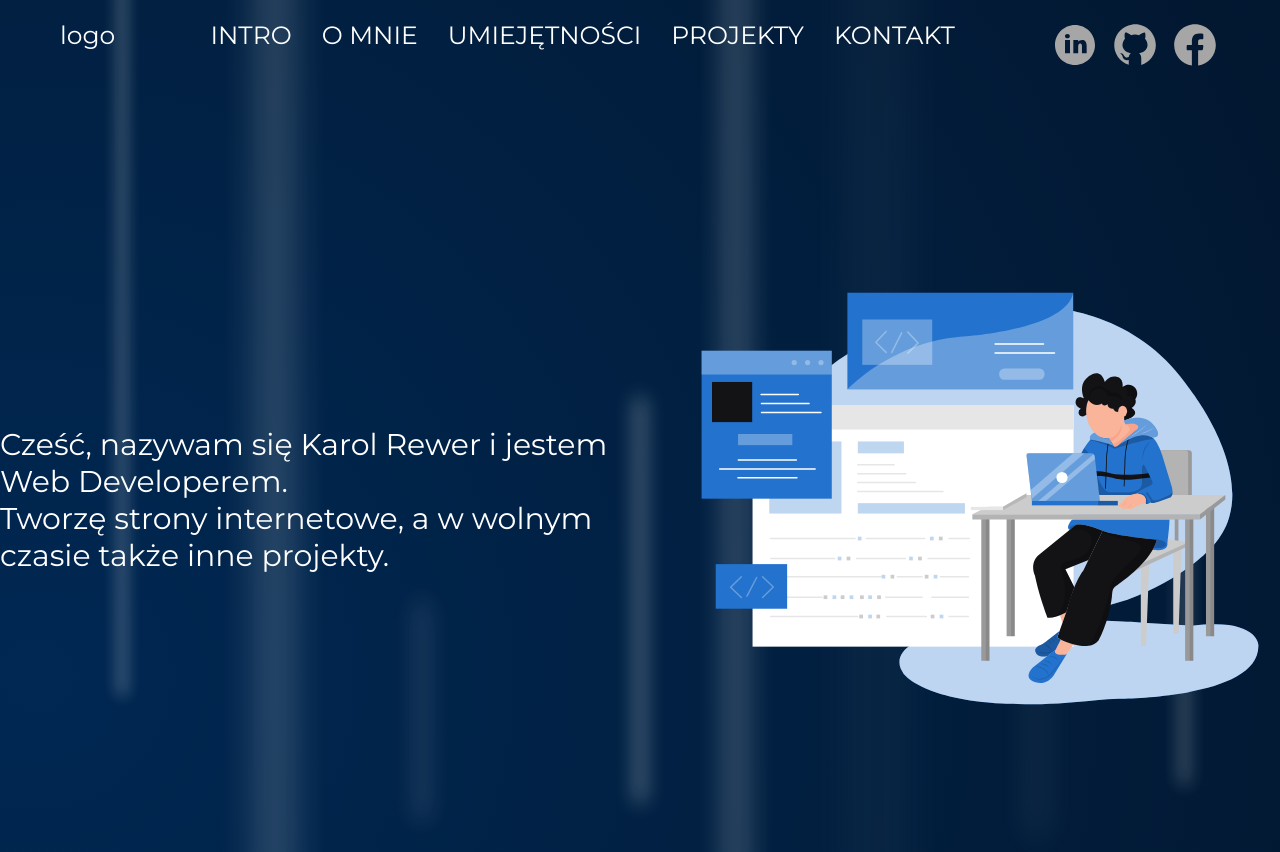
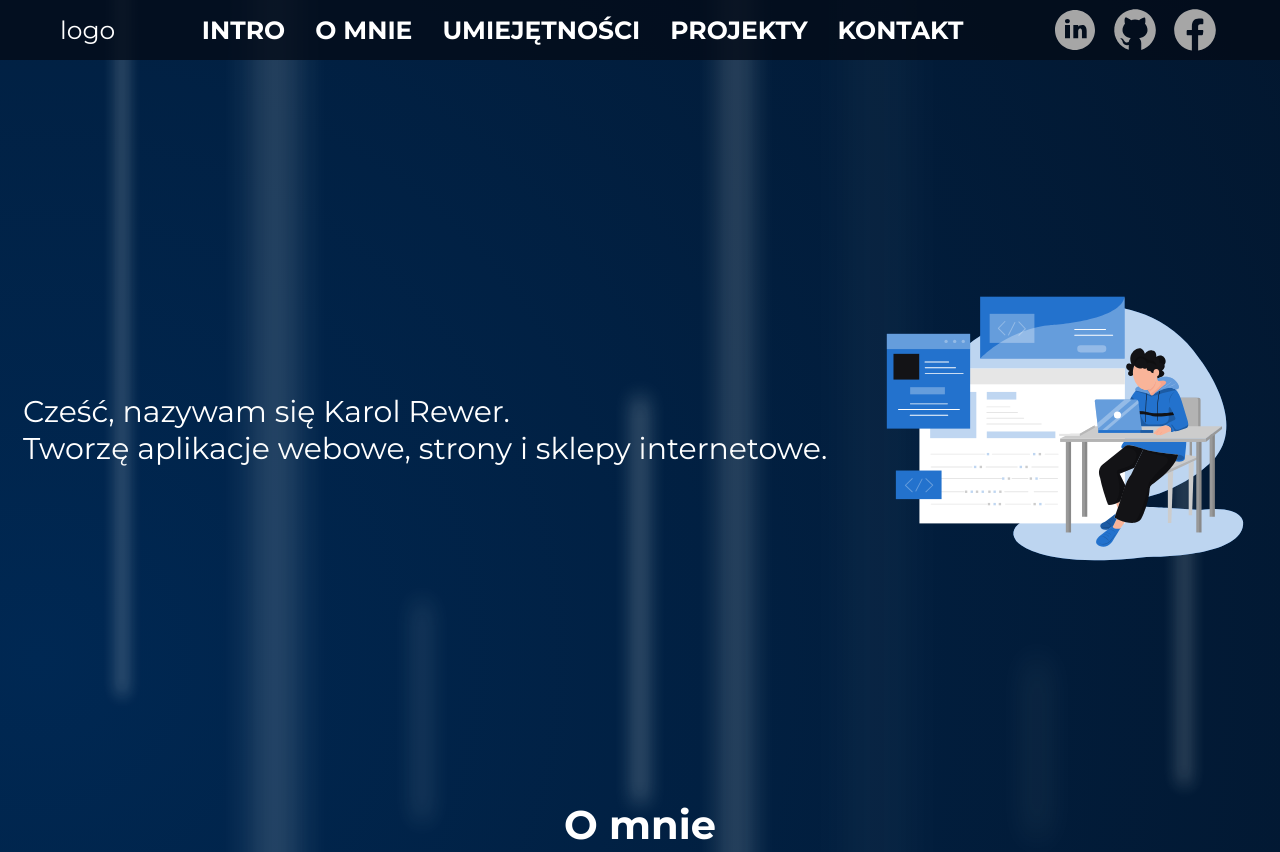
Before and after one commit to karolrewer/Portfolio-simple, a plain HTML site: page index.html in a window 1280 px wide. Shown: the top 852 px of the page. Drawn offline with Linux system fonts and the light colour scheme.

Commit message:
add fixed position, icons and hover effects to navigation bar

```diff
--- a/index.html
+++ b/index.html
@@ -17,35 +17,35 @@
         <nav class="navbar">
             <div class="navbar__logo">logo</div>
             <div class="navbar__main">
-                <a href="#home">INTRO</a>
-                <a href="#about">O MNIE</a>
-                <a href="#skills">UMIEJĘTNOŚCI</a>
-                <a href="#projects">PROJEKTY</a>
-                <a href="#contact">KONTAKT</a>
+                <a class="grow" href="#home">INTRO</a>
+                <a class="grow" href="#about">O MNIE</a>
+                <a class="grow" href="#skills">UMIEJĘTNOŚCI</a>
+                <a class="grow" href="#projects">PROJEKTY</a>
+                <a class="grow" href="#contact">KONTAKT</a>
             </div>
             <div class="navbar__icons">
-                <img class="navbar__icons--img" src="assets/icons8-linkedin-circled.svg" alt="linkedin-icon">
-                <img class="navbar__icons--img" src="assets/icons8-github.svg" alt="github-icon">
-                <img class="navbar__icons--img" src="assets/icons8-facebook.svg" alt="facebook-icon">
+                <img class="navbar__icons--img grow" src="assets/icons8-linkedin-circled.svg" alt="linkedin-icon">
+                <img class="navbar__icons--img grow" src="assets/icons8-github.svg" alt="github-icon">
+                <img class="navbar__icons--img grow" src="assets/icons8-facebook.svg" alt="facebook-icon">
             </div>
         </nav>
         <div class="container__home" id="home">
             <div class="home__text">
-                <p>Cześć, nazywam się Karol Rewer i jestem Web Developerem.<br>Tworzę strony internetowe, a w wolnym czasie także inne projekty.</p>
+                <p>Cześć, nazywam się Karol Rewer.<br>Tworzę aplikacje webowe, strony i sklepy internetowe.</p>
             </div>
             <div class="home__image">
                 <img class="home__image--img" src="assets/Software-Developer.svg" alt="image-Software-Developer">
             </div>
         </div>
-        <h1 class="section__header" id="about">O mnie</h1>
-        <div class="container__about">
+        <h1 class="section__header">O mnie</h1>
+        <div class="container__about" id="about">
             <div class="about__image">
                 <img class="about__image--img" src="assets/Desktop - 3.svg" alt="image-desktop">
             </div>
             <p class="about__text">Programowaniem poważnie zainteresowałem się w 2022 r. Z początku chciałem na własną rękę stworzyć prosty sklep internetowy na potrzeby rodzinnego interesu, jednakże im bardziej zagłębiałem się w problematykę tworzenia aplikacji webowych, tym większe stawało się moje zainteresowanie tematem.<br><br>Niedługo po rozpoczęciu nauki programowania, dzięki precyzyjnym wskazówkom z portalu The Odin Project poznałem techstack MERN oraz szereg innych zagadnień związanych z rozwijaniem nowoczesnych aplikacji. Obecnie pragnę sprawdzić się w komercyjnych projektach, wobec czego jestem otwarty na wszelkie propozycje współpracy.</p>
         </div>
-        <h1 class="section__header" id="skills">Umiejętności</h1>
-        <div class="container__skills">
+        <h1 class="section__header">Umiejętności</h1>
+        <div class="container__skills" id="skills">
             <div class="skills__text">Znam następujące technologie:<br><br>Frontend - HTML, CSS, SASS, JS, React<br>Backend - nodeJS, express.js<br>Bazy danych - MongoDB, Mongoose</div>
             <div class='stage-cube-cont'>
                 <div class='cubespinner'>
@@ -70,10 +70,10 @@
                 </div>
             </div>
         </div>
-        <h1 class="section__header" id="projects">Projekty</h1>
-        <div class="projects">Projekty</div>
-        <h1 class="section__header" id="contact">Kontakt</h1>
-        <div class="contact">Kontakt</div>
+        <h1 class="section__header">Projekty</h1>
+        <div class="projects" id="projects">Projekty</div>
+        <h1 class="section__header">Kontakt</h1>
+        <div class="contact" id="contact">Kontakt</div>
         <div class="footer">Footer</div>
         <div class='light x1'></div>
         <div class='light x2'></div>
--- a/src/styles.css
+++ b/src/styles.css
@@ -52,23 +52,35 @@ a:active, a {
 }
 
 .navbar {
-    display: flex;
-    flex-direction: row;
-    justify-content: space-between;
-    padding-top: 2rem;
+  position: fixed;
+  top: 0;
+  left: 0;
+  right: 0;
+  display: flex;
+  flex-direction: row;
+  justify-content: space-between;
+  min-height: 6rem;
+  background-color: rgba(4, 12, 24, 0.8);
+  z-index: 20;
 }
 
 .navbar__logo {
     font-size: 2.5rem;
     padding-left: 6rem;
     color: white;
+    display: flex;
+    justify-content: center;
+    align-items: center;
 }
 
 .navbar__main {
     font-size: 2.5rem;
     color: white;
     display: flex;
+    justify-content: center;
+    align-items: center;
     gap: 3rem;
+    font-weight: bold;
 }
 
 .navbar__icons {
@@ -77,6 +89,7 @@ a:active, a {
     color: white;
     display: flex;
     flex-direction: row;
+    align-items: center;
     gap: 10px;
 }
 
@@ -99,7 +112,14 @@ CSS responsible for section headers
   font-weight: bold;
 }
 
+.grow {
+  transition: all .2s ease-in-out;
+}
 
+.grow:hover {
+  transform: scale(1.2);
+  color: #5bd4b4;
+}
 
 
 
@@ -128,6 +148,7 @@ CSS responsible for HOME section
 }
 
 .home__image--img {
+  width: 30vw;
   max-width: 600px;
 }
 
```
